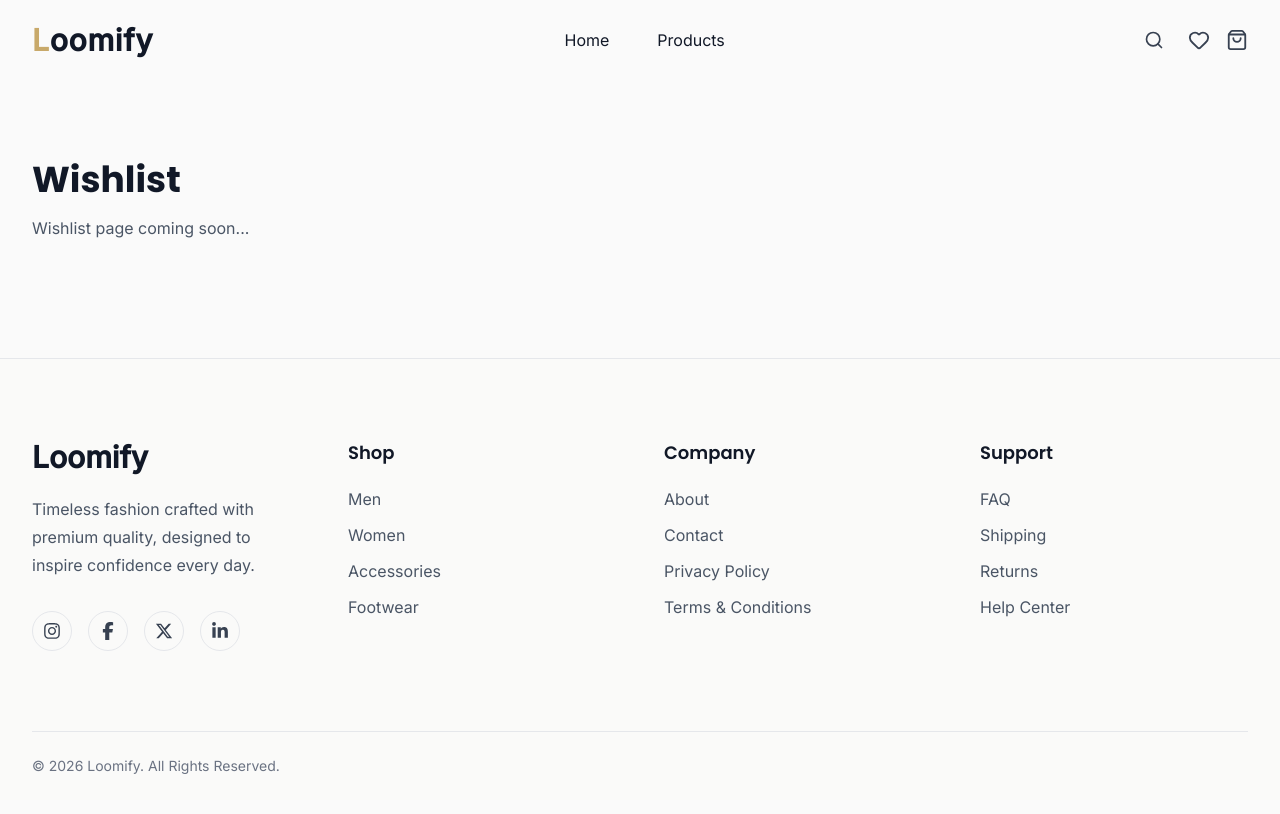
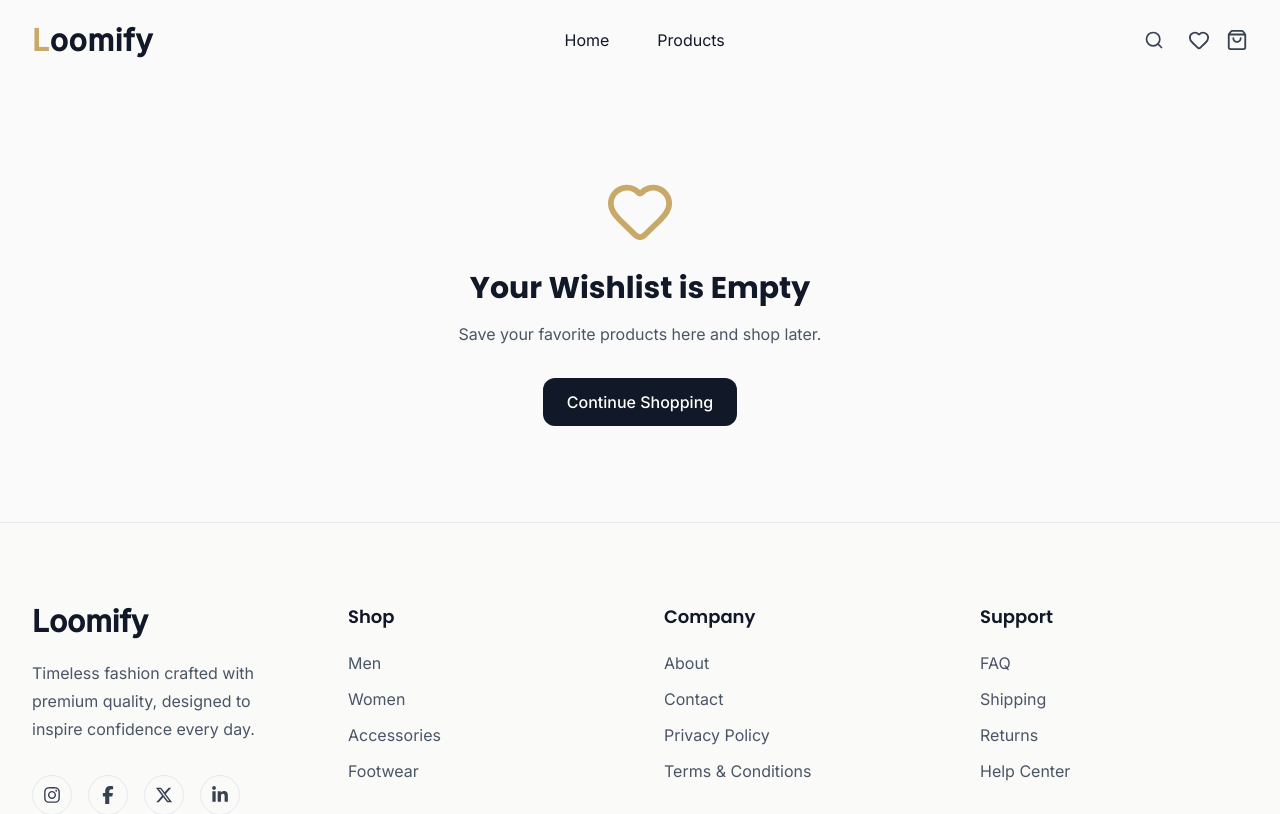
Before and after one commit to sumu749/loomify-fashion-store, a React (Vite) app: page /wishlist in a window 1280 px wide. Shown: the top 814 px of the page. Built offline with nearby package versions, Linux system fonts and the light colour scheme.

Commit message:
wishlist page updated

```diff
--- a/src/pages/Wishlist.jsx
+++ b/src/pages/Wishlist.jsx
@@ -1,14 +1,100 @@
+import { Heart } from "lucide-react";
+import { Link } from "react-router-dom";
 import Container from "../components/common/Container";
+import Button from "../components/common/Button";
+import useWishlist from "../hooks/useWishlist";
+import useCart from "../hooks/useCart";
 
 const Wishlist = () => {
+    const { wishlistItems, removeFromWishlist } = useWishlist();
+
+    const { addToCart } = useCart();
+
+    if (wishlistItems.length === 0) {
+        return (
+            <section className="py-24">
+                <Container>
+                    <div className="mx-auto max-w-lg text-center">
+                        <Heart size={70} className="mx-auto text-accent" />
+
+                        <h2 className="mt-6 text-3xl font-bold text-primary">
+                            Your Wishlist is Empty
+                        </h2>
+
+                        <p className="mt-4 text-gray-600">
+                            Save your favorite products here and shop later.
+                        </p>
+
+                        <Link to="/products">
+                            <Button className="mt-8">Continue Shopping</Button>
+                        </Link>
+                    </div>
+                </Container>
+            </section>
+        );
+    }
+
     return (
         <section className="py-20">
             <Container>
-                <h1 className="text-4xl font-bold text-primary">Wishlist</h1>
+                <h1 className="mb-12 text-4xl font-bold text-primary">
+                    My Wishlist
+                </h1>
 
-                <p className="mt-4 text-gray-600">
-                    Wishlist page coming soon...
-                </p>
+                <div className="space-y-6">
+                    {wishlistItems.map((product) => (
+                        <div
+                            key={product.id}
+                            className="flex flex-col gap-6 rounded-card border border-border p-6 md:flex-row md:items-center"
+                        >
+                            {/* Image */}
+
+                            <img
+                                src={product.image}
+                                alt={product.name}
+                                className="h-36 w-28 rounded-lg object-cover"
+                            />
+
+                            {/* Info */}
+
+                            <div className="flex-1">
+                                <p className="text-sm text-gray-500">
+                                    {product.category}
+                                </p>
+
+                                <h2 className="mt-2 text-2xl font-semibold">
+                                    {product.name}
+                                </h2>
+
+                                <p className="mt-2 text-xl font-bold text-primary">
+                                    ${product.price}
+                                </p>
+                            </div>
+
+                            {/* Actions */}
+
+                            <div className="flex flex-col gap-3">
+                                <Button
+                                    onClick={() => {
+                                        addToCart(product);
+                                        removeFromWishlist(product.id);
+                                    }}
+                                >
+                                    Move to Cart
+                                </Button>
+
+                                <button
+                                    onClick={() =>
+                                        removeFromWishlist(product.id)
+                                    }
+                                    className="rounded-xl border border-red-200 px-5 py-3 text-red-500 transition hover:bg-red-50"
+                                >
+                                    Remove
+                                </button>
+                            </div>
+                        </div>
+                    ))}
+                </div>
             </Container>
         </section>
     );
```
